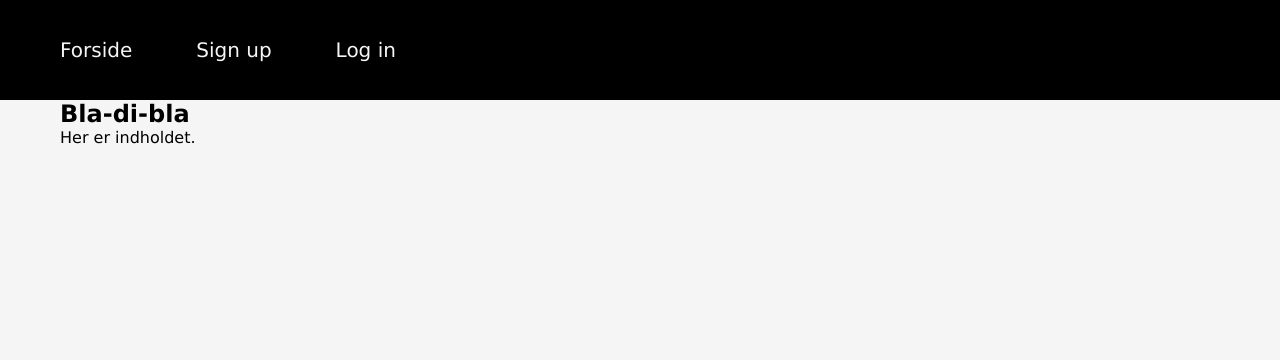
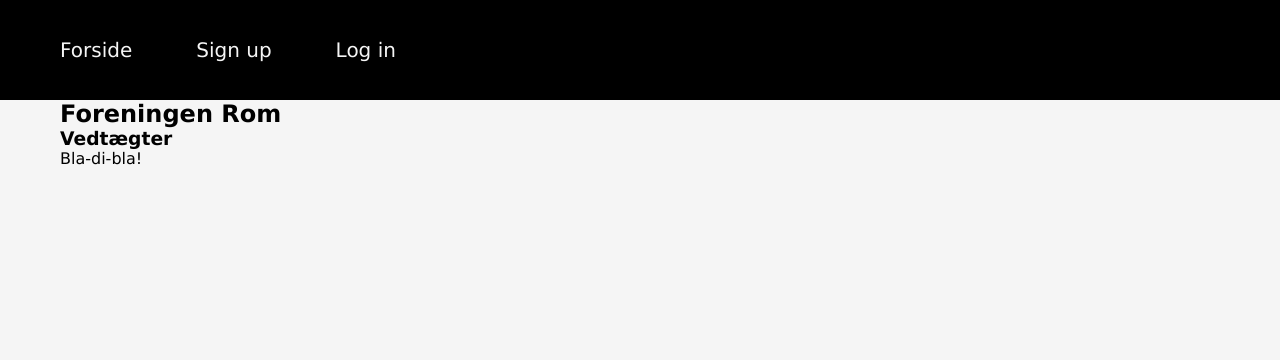
Before and after one commit to darthommen/loginsystem, a PHP site: page / in a window 1280 px wide. Shown: the top 360 px of the page. Run offline with PHP 8.4, Linux system fonts and the light colour scheme.

Commit message:
nu med foreningsindhold

```diff
--- a/index.php
+++ b/index.php
@@ -3,8 +3,9 @@
 ?>
   <div class="wrapper">
     <section class="brødtekst">
-      <h1>Bla-di-bla</h1>
-      Her er indholdet.
+      <h1>Foreningen Rom</h1>
+      <h3>Vedtægter</h3>
+      Bla-di-bla!
     </section>
   </div>
 
```
